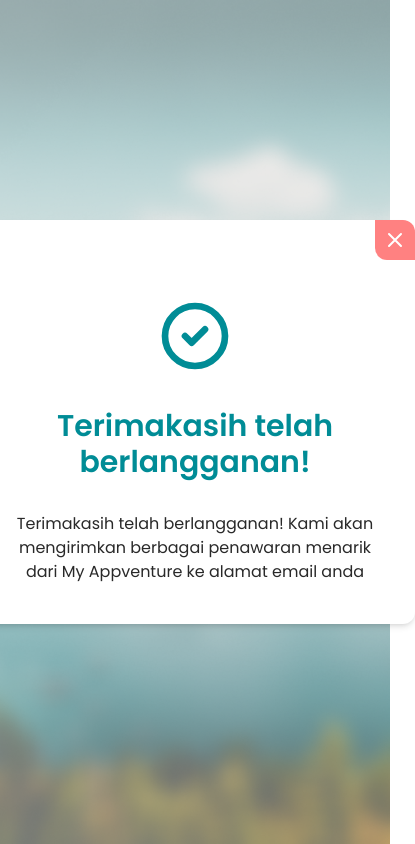
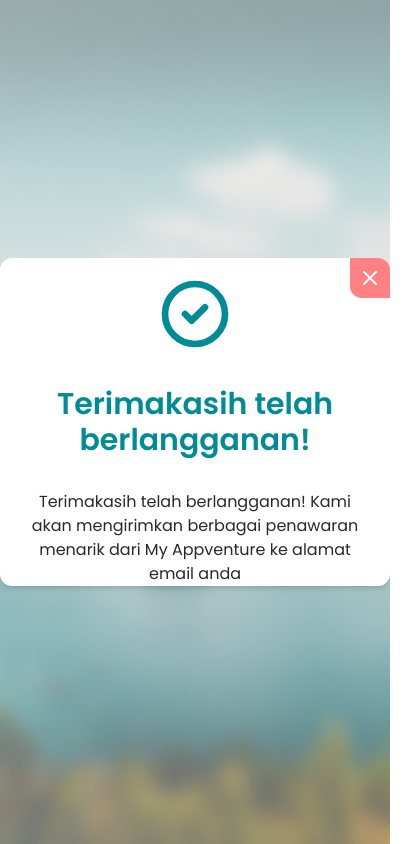
Before and after one commit to imeldaaverina/my_appventure, a Next.js app: page /success_landing in a window 390 px wide. Shown: the whole page, 415 px wide, since content can reach past the window. Built offline with nearby package versions, Linux system fonts and the light colour scheme.

Commit message:
rapihin responsive

```diff
--- a/src/pages/success_landing.jsx
+++ b/src/pages/success_landing.jsx
@@ -11,16 +11,18 @@ const RegistrationPage = () => {
         </Head> */}
         <NoAuthProvider>
           <main className="w-full h-screen flex text-[#008C96] space-y-3 justify-center items-center bg-cover bg-center bg-[url('../../public/blur_bg.png')]">
-            <div className="shadow-md rounded-xl w-max bg-white flex flex-col font-Poppins text-3xl">
+            <div className="shadow-md rounded-xl max-w-md bg-white flex flex-col font-Poppins text-3xl">
                 <div className="flex justify-end">
                         <a href="#">
                             <ButtonExit />
                         </a>
                 </div>
-                <div className='p-7 h-max flex flex-col justify-center items-center'>
+                <div className='p-7 h-72 flex flex-col justify-center items-center'>
+                  <div>
                     <CheckCircleIcon className="w-20 h-20 bg-white mt-2" />
-                    <p className='mt-8 w-96 font-semibold text-center'>Terimakasih telah berlangganan!</p>
-                    <p className='pb-3 mt-8 w-96 font-normal text-center text-[#292929] text-base'>Terimakasih telah berlangganan! Kami akan mengirimkan berbagai penawaran menarik dari My Appventure ke alamat email anda</p>
+                  </div>
+                    <p className='mt-8 max-w-md font-semibold text-center'>Terimakasih telah berlangganan!</p>
+                    <p className='pb-8 mt-8 max-w-md font-normal text-center text-[#292929] text-base'>Terimakasih telah berlangganan! Kami akan mengirimkan berbagai penawaran menarik dari My Appventure ke alamat email anda</p>
                 </div>
               </div>
           </main>
--- a/src/pages/success_login.jsx
+++ b/src/pages/success_login.jsx
@@ -11,7 +11,7 @@ const RegistrationPage = () => {
         </Head> */}
         <NoAuthProvider>
             <main className="w-full h-screen flex text-[#008C96] space-y-3 justify-center items-center bg-cover bg-center bg-[url('../../public/blur_bg.png')]">
-            <div className="shadow-md rounded-xl w-max bg-white flex flex-col font-Poppins text-3xl">
+            <div className="shadow-md rounded-xl max-w-md bg-white flex flex-col font-Poppins text-3xl">
                 <div className="flex justify-end">
                         <a href="#">
                             <ButtonExit />
@@ -19,7 +19,7 @@ const RegistrationPage = () => {
                 </div>
                 <div className='p-7 h-72 flex flex-col justify-center items-center'>
                     <CheckCircleIcon className="w-20 h-20 bg-white mt-2" />
-                    <p className='mt-12 pb-3 w-96 font-semibold text-center'>Anda berhasil masuk!</p>
+                    <p className='mt-12 pb-3 max-w-md font-semibold text-center'>Anda berhasil masuk!</p>
                 </div>
                 </div>
             </main>
--- a/src/pages/success_password.jsx
+++ b/src/pages/success_password.jsx
@@ -12,7 +12,7 @@ const RegistrationPage = () => {
         <NoAuthProvider>
             <main className="w-full h-screen flex text-[#008C96] space-y-3 justify-center items-center bg-cover bg-center bg-[url('../../public/blur_bg.png')]">
 
-                <div className="shadow-md rounded-xl w-max bg-white flex flex-col font-Poppins text-3xl">
+                <div className="shadow-md rounded-xl max-w-md bg-white flex flex-col font-Poppins text-3xl">
                 <div className="flex justify-end">
                         <a href="#">
                             <ButtonExit />
@@ -20,7 +20,7 @@ const RegistrationPage = () => {
                 </div>
                 <div className='p-7 h-72 flex flex-col justify-center items-center'>
                     <CheckCircleIcon className="w-20 h-20 mt-2 bg-white" />
-                    <p className='mt-12 pb-3 w-96 font-semibold text-center'>Selamat! Kata sandi Anda berhasil dirubah </p>
+                    <p className='mt-12 pb-3 max-w-md font-semibold text-center'>Selamat! Kata sandi Anda berhasil dirubah </p>
                 </div>
                 </div>
             </main>
--- a/src/pages/success_registration.jsx
+++ b/src/pages/success_registration.jsx
@@ -10,8 +10,8 @@ const RegistrationPage = () => {
           <title>Sign Up</title>
         </Head> */}
         <NoAuthProvider>
-            <main className="w-full h-screen flex text-[#008C96] space-y-3 justify-center items-center bg-cover bg-center bg-[url('../../public/blur_bg.png')]">
-                <div className="shadow-md rounded-xl w-max bg-white flex flex-col font-Poppins text-3xl">
+            <main className="max-w-28 h-screen flex text-[#008C96] space-y-3 justify-center items-center bg-cover bg-center bg-[url('../../public/blur_bg.png')]">
+                <div className="shadow-md rounded-xl max-w-md bg-white flex flex-col font-Poppins text-3xl">
                 <div className="flex justify-end">
                         <a href="#">
                             <ButtonExit />
@@ -19,7 +19,7 @@ const RegistrationPage = () => {
                 </div>
                 <div className='p-7 h-72 flex flex-col justify-center items-center'>
                     <CheckCircleIcon className="w-20 h-20 mt-2 bg-white" />
-                    <p className='mt-12 pb-3 w-96 font-semibold text-center'>Selamat! Akun anda berhasil dibuat</p>
+                    <p className='mt-12 pb-3 max-w-md font-semibold text-center'>Selamat! Akun anda berhasil dibuat</p>
                 </div>
                 </div>
             </main>
```
Also changed, not shown: src/components/input/Input2.jsx (indentation only).
